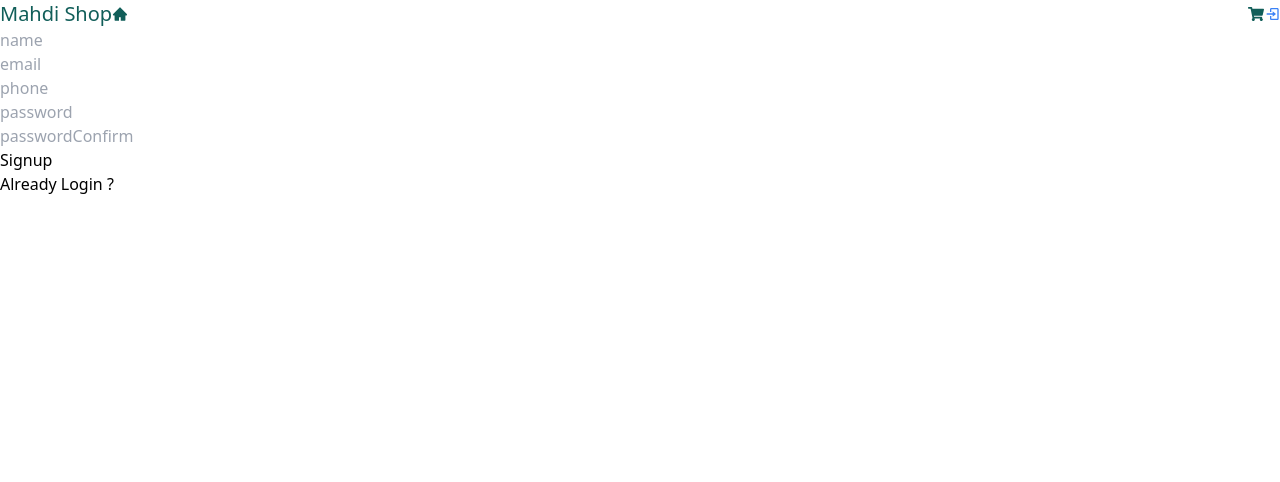
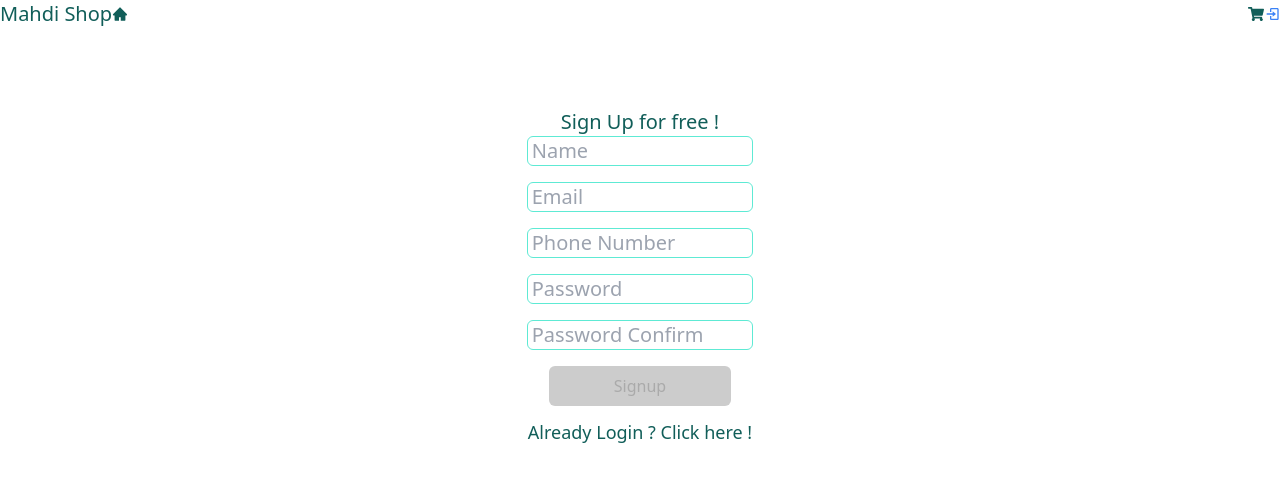
Before and after one commit to mahdi-nemati/Shopping-Cart, a React (Create React App) app: page /signup in a window 1280 px wide. Shown: the top 482 px of the page. Built offline with nearby package versions, Linux system fonts and the light colour scheme.

Commit message:
redesign Login and Signup form

```diff
--- a/src/App.css
+++ b/src/App.css
@@ -24,15 +24,22 @@
   display: flex;
   justify-content: space-between;
 }
-.btn{
-  padding: 8px 0 ;
-  border: none;
-  outline: none;
-  border-radius: 5px;
-  background-color: rgb(150, 41, 212);
-  color: #fff;
-  cursor: pointer;
-}
+
 button:disabled{
   cursor: not-allowed;
+  background-color: #ccc;
+  width: 100%;
+  color: #aaa;
+  padding: 8px 16px;
+  border-radius: 6px;
+  width: 60%;
 }
+.btn{
+  background-color: #3b82f6;
+  width: 100%;
+  color: #e4e4e7;
+  padding: 8px 16px;
+  border-radius: 6px;
+  cursor: pointer;
+  width: 60%;
+}
--- a/src/Components/Login/LoginForm.js
+++ b/src/Components/Login/LoginForm.js
@@ -48,25 +48,46 @@ const LoginForm = () => {
     enableReinitialize: true,
   });
   return (
-    <div>
-      <form onSubmit={formik.handleSubmit}>
+    <main class="flex justify-center  h-auto">
+      <section class="flex justify-center text-teal-800 ">
+        <div
+          class="mt-20 sm:mt-24 md:mt-32 flex
+          justify-center bg-teal-400 w-72 p-7 rounded-md
+           sm:w-96 "
+        >
+          <form
+            onSubmit={formik.handleSubmit}
+            class="flex flex-col items-center w-full"
+          >
+            <p class="text-lg mb-3 sm:text-xl md:text-2xl lg:text-3xl lg:mb-5">
+              Welcome Back !
+            </p>
             {/* email */}
-        <Input formik={formik} name="email" />
+            <Input formik={formik} name="email" place="Email" />
             {/* password */}
-        <Input formik={formik} name="password" type="password" />
+            <Input
+              formik={formik}
+              name="password"
+              type="password"
+              place="Password"
+            />
             {/* submit button */}
             <button
-          className={formik.isValid ? "button" : ""}
+              className={formik.isValid ? "btn" : ""}
               disabled={!formik.isValid}
               type="submit"
             >
               Login
             </button>
             <Link to="/signup">
-          <p>Not Signup yet ? </p>
+              <p class="mt-3 text-sm sm:text-base lg:text-lg">
+                Not Signup yet ? let's go{" "}
+              </p>
             </Link>
           </form>
         </div>
+      </section>
+    </main>
   );
 };
 
--- a/src/Components/Signup/SignupForm.js
+++ b/src/Components/Signup/SignupForm.js
@@ -64,31 +64,62 @@ const SignupForm = () => {
     enableReinitialize: true,
   });
   return (
-    <div>
-      <form onSubmit={formik.handleSubmit}>
+    <main class="flex justify-center  h-auto">
+      <section class="flex justify-center text-teal-800 ">
+        <div
+          class="mt-20 sm:mt-24 md:mt-32 flex
+          justify-center bg-teal-400 w-72 p-7 rounded-md
+           sm:w-96 "
+        >
+          <form
+            onSubmit={formik.handleSubmit}
+            class="flex flex-col items-center w-full"
+          >
+            <p class="text-lg mb-3 sm:text-xl md:text-2xl lg:text-3xl lg:mb-5">
+              Sign Up for free !
+            </p>
             {/* name */}
-        <Input formik={formik} name="name" />
+            <Input formik={formik} name="name" place="Name" />
             {/* email */}
-        <Input formik={formik} name="email" />
+            <Input formik={formik} name="email" place="Email" />
             {/* phone */}
-        <Input formik={formik} name="phone" type="tel" />
+            <Input
+              formik={formik}
+              name="phone"
+              type="tel"
+              place="Phone Number"
+            />
             {/* password */}
-        <Input formik={formik} name="password" type="password" />
+            <Input
+              formik={formik}
+              name="password"
+              type="password"
+              place="Password"
+            />
             {/* passwordConfirm */}
-        <Input formik={formik} name="passwordConfirm" type="password" />
+            <Input
+              formik={formik}
+              name="passwordConfirm"
+              type="password"
+              place="Password Confirm"
+            />
             {/* submit button */}
             <button
-          className={formik.isValid ? "button" : ""}
+              className={formik.isValid ? "btn" : ""}
               disabled={!formik.isValid}
               type="submit"
             >
               Signup
             </button>
             <Link to="/login">
-          <p>Already Login ?</p>
+              <p class="mt-3 text-sm sm:text-base lg:text-lg">
+                Already Login ? Click here !
+              </p>
             </Link>
           </form>
         </div>
+      </section>
+    </main>
   );
 };
 
--- a/src/Pages/CardPage.js
+++ b/src/Pages/CardPage.js
@@ -48,7 +48,7 @@ const CardPage = () => {
   return (
     <Layout>
       <main>
-        <section class="flex flex-col md:flex-row lg:mt-20">
+        <section class="flex flex-col md:flex-row md:mt-20">
           <section class="mt-20 pl-2 pr-2 sm:pl-8 sm:pr-8 md:w-8/12 ">
             {cart.map((item) => {
               return (
--- a/src/common/Input.js
+++ b/src/common/Input.js
@@ -1,15 +1,21 @@
-const Input = ({ name, type = "text", formik }) => {
+const Input = ({ name, type = "text", formik, place }) => {
   return (
-      <div>
+    <div class="flex flex-col  w-full items-center ">
       <input
         type={type}
         name={name}
-          placeholder={name}
+        placeholder={place}
         {...formik.getFieldProps(name)}
+        class="border border-teal-300  w-9/12
+          text-base sm:text-lg md:text-xl caret-teal-300 rounded-md pl-1 outline-none
+          focus:border-2 focus:border-teal-300 focus:w-11/12 transition-all "
       />
+      <div class=" mt-2 mb-2 text-sm text-rose-800
+       flex justify-start sm:text-base lg:text-lg">
         {formik.errors[name] && formik.touched[name] && (
-          <span className="error">{formik.errors[name]}</span>
+          <span>{formik.errors[name]}</span>
         )}
+      </div>
     </div>
   );
 };
--- a/tailwind.config.js
+++ b/tailwind.config.js
@@ -4,6 +4,8 @@ module.exports = {
     "./src/components/Navigation/Navigation.js",
     "./src/Pages/HomePage.js",
     "./src/Pages/CardPage.js",
+    "./src/common/Input.js",
+    "./src/components/Signup/SignupForm.js"
   ],
   theme: {
     extend: {},
```
Lines whose indentation alone changed are shown as unchanged.
